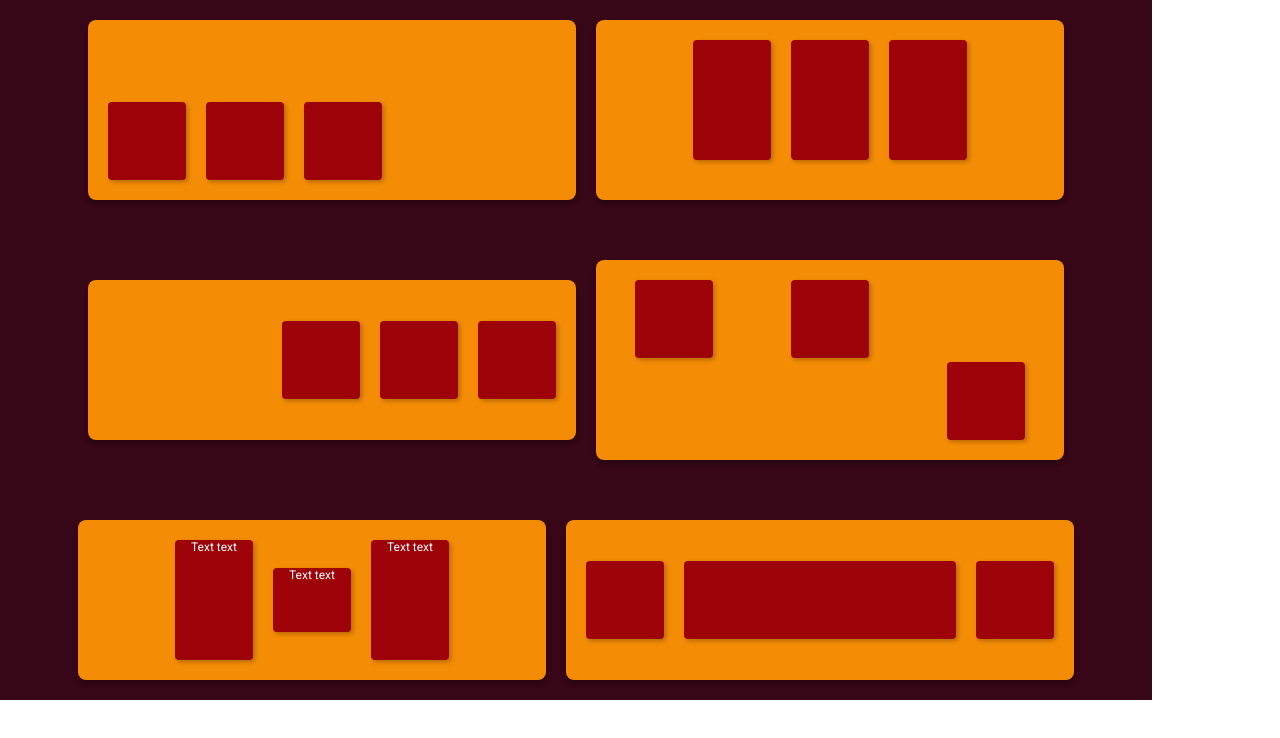
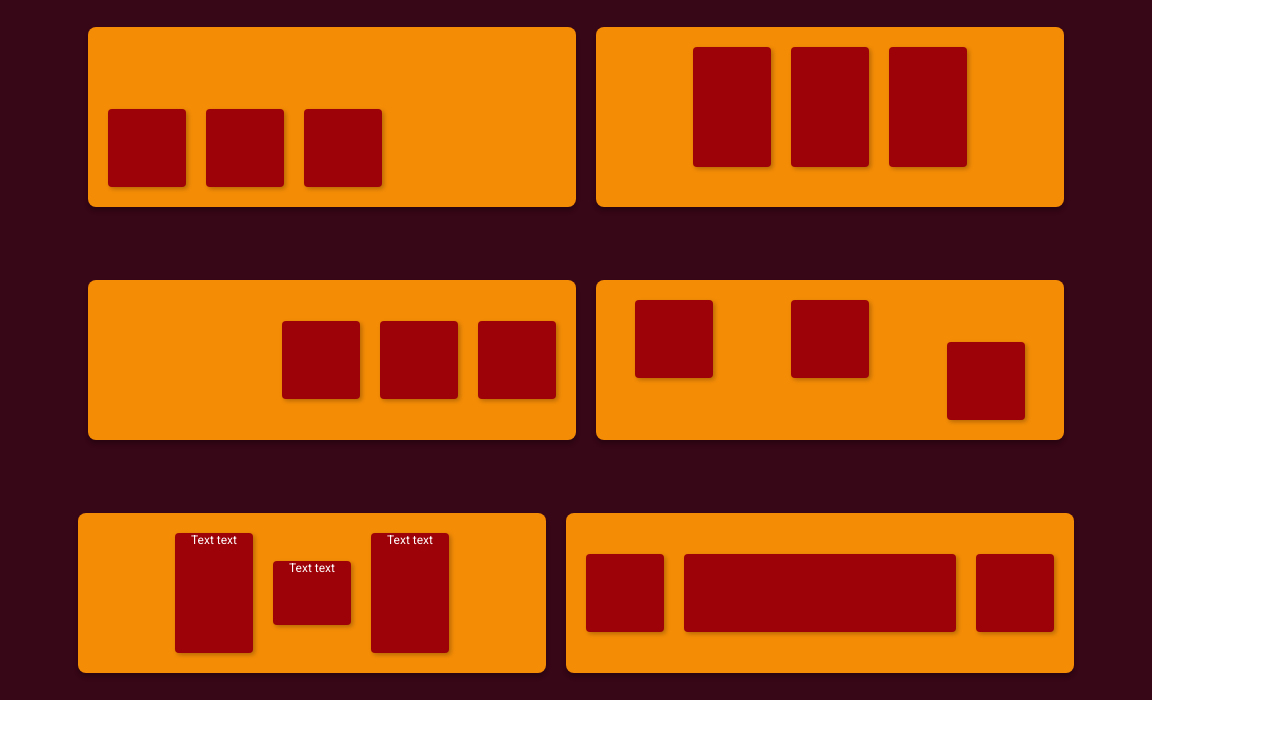
Before and after one commit to nadine-dawod/flexbox-test, a plain HTML site: page index.html in a window 1280 px wide. Drawn offline with nearby package versions, Linux system fonts and the light colour scheme.

Commit message:
correcting error
corrected error after feedback from instructor

```diff
--- a/styles/index.css
+++ b/styles/index.css
@@ -66,6 +66,7 @@
     width: 78px;
     height: 120px;
     max-height: 100%;
+    min-height: 78px;
 }
 
 
@@ -95,13 +96,12 @@ as the other orange boxes */
 .flex-box-4 {
     justify-content: space-around;
     height: 160px;
-    padding-top: 20px;
-    padding-bottom: 20px;
 }
 /* individual styling for the red squares in the fourth orange box */
 .flex-square-4 {
     width: 78px;
     height: 78px;
+    margin: 20px;
 }
 /* individual styling for the last red squares in the fourth orange box */
 .flex-square-4:nth-child(3) {
@@ -122,13 +122,13 @@ as the other orange boxes */
     font-weight: 400;
     line-height: normal;
     text-align: center;
-    vertical-align: middle;
 }
 /* individual styling for the red squares in the fifth orange box */
 .flex-square-5 {
     width: 78px;
     height: 120px;
     max-height: 100%;
+    align-items: baseline;
 }
 /* individual styling for the middle red squares in the fifth orange box */
 .flex-square-5:nth-child(2) {
```
